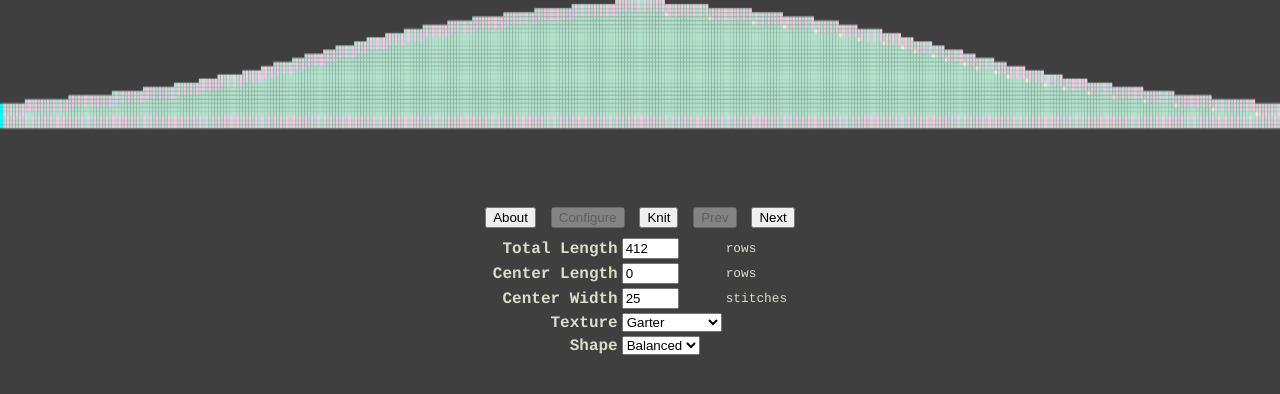
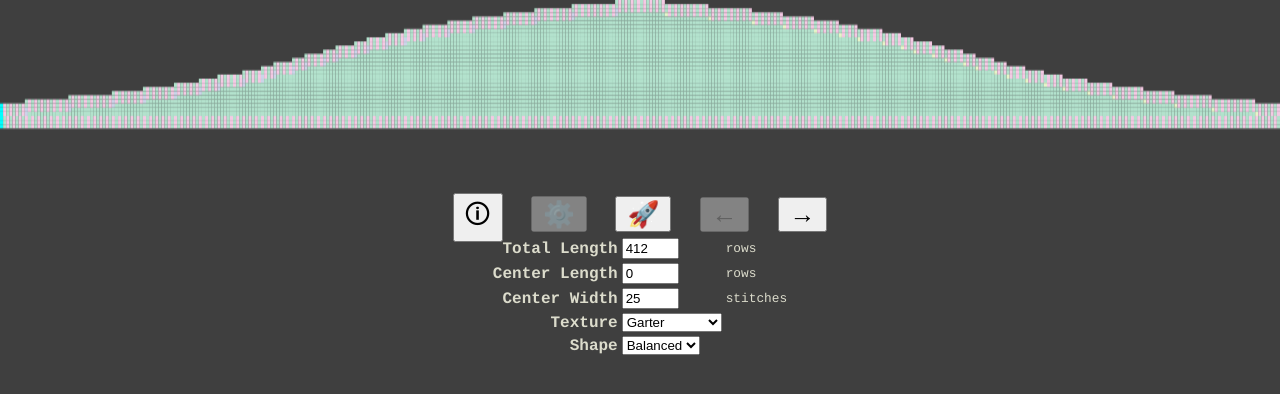
Before and after one commit to alefore/knit, a plain HTML site: page index.html in a window 1280 px wide. Drawn offline with nearby package versions, Linux system fonts and the light colour scheme.

Commit message:
Improve the control buttons.

```diff
--- a/index.html
+++ b/index.html
@@ -32,7 +32,6 @@ body, html {
   background-color: #3f3f3f; /* Prevents transparency issues */
   z-index: 2; /* Ensures it stays above other content */
 }
-
 #inputs {
   margin-top: 235px;
   width: 100%;
@@ -82,6 +81,9 @@ div#currentRow, div#controls {
 #controls input {
   margin-left: 1ch;
   margin-right: 1ch;
+  padding-left: 10px;
+  padding-right: 10px;
+  font-size: 160%;
 }
 #patternContainer {
   top: 235px;
--- a/knit.js
+++ b/knit.js
@@ -138,14 +138,14 @@ document.addEventListener('DOMContentLoaded', (event) => {
                           })
                           .append($(htmlTags.input, {
                                     type: htmlInputTypes.submit,
-                                    value: 'About'
+                                    value: '🛈'
                                   }).click(function() {
                             window.open(
                                 'http://github.com/alefore/knit', '_blank');
                           }))
                           .append($(htmlTags.input, {
                                     type: htmlInputTypes.submit,
-                                    value: 'Configure',
+                                    value: '⚙️',
                                     id: objectIds.configureButton
                                   }).click(function(e) {
                             $('#inputs').css(
@@ -156,7 +156,7 @@ document.addEventListener('DOMContentLoaded', (event) => {
                           }))
                           .append($(htmlTags.input, {
                                     type: htmlInputTypes.submit,
-                                    value: 'Knit',
+                                    value: '🚀',
                                     id: objectIds.knitButton
                                   }).click(function(e) {
                             $('#inputs').css(
@@ -167,14 +167,14 @@ document.addEventListener('DOMContentLoaded', (event) => {
                           }))
                           .append($(htmlTags.input, {
                                     type: htmlInputTypes.submit,
-                                    value: 'Prev',
+                                    value: '←',
                                     id: objectIds.buttonPrev
                                   }).click(function(e) {
                             addRow(-1);
                           }))
                           .append($(htmlTags.input, {
                                     type: htmlInputTypes.submit,
-                                    value: 'Next',
+                                    value: '→',
                                     id: objectIds.buttonNext
                                   }).click(function(e) {
                             addRow(+1);
```
